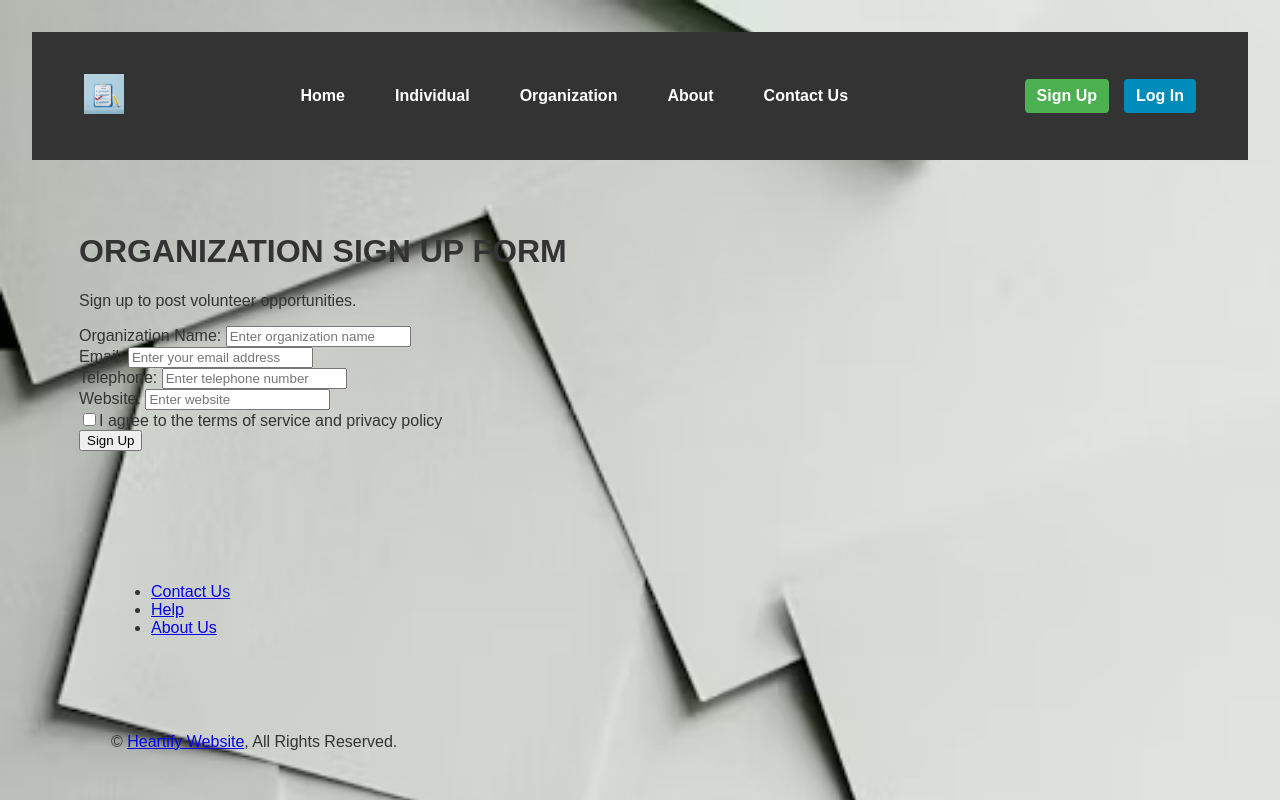
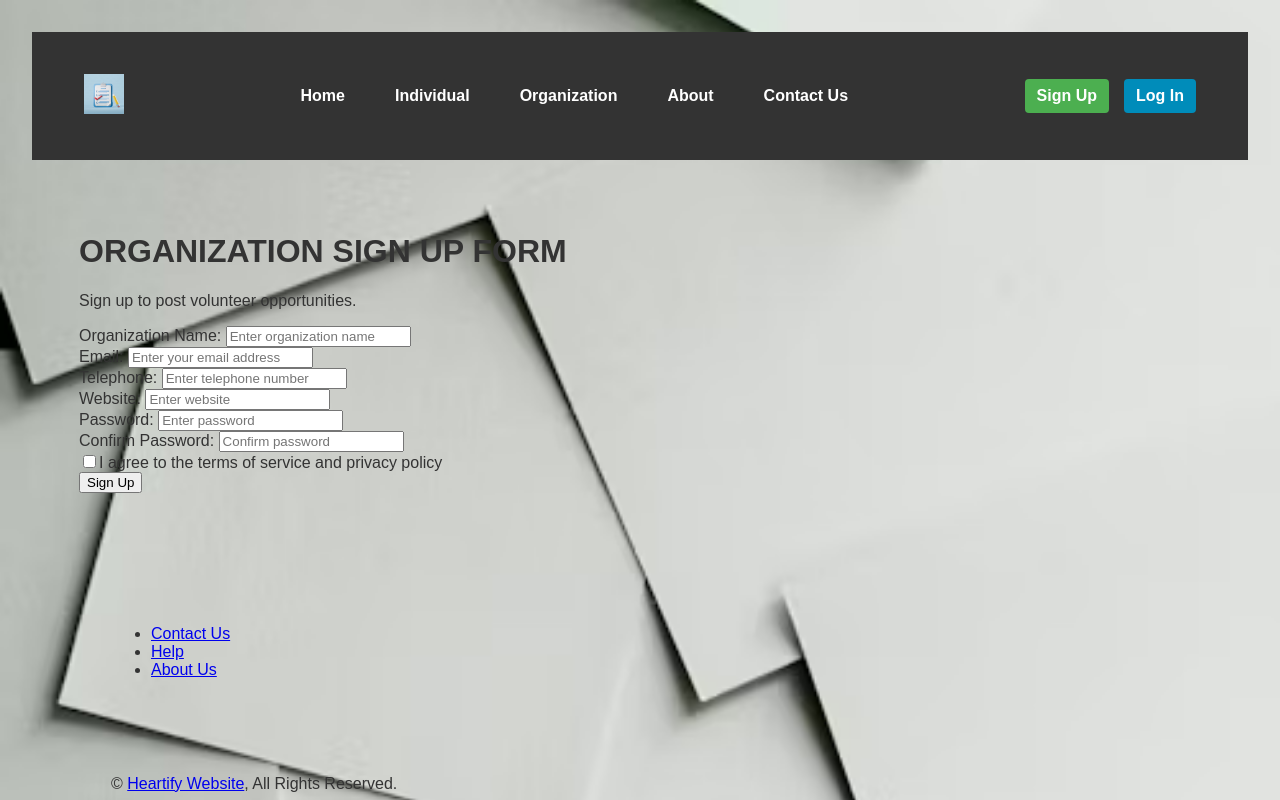
Before and after one commit to abdimalik-omar/phase2-group-project-Heartify, a React (Vite) app: page /organization-signup in a window 1280 px wide. Shown: the top 800 px of the page. Built offline with nearby package versions, Linux system fonts and the light colour scheme.

Commit message:
added password fields

```diff
--- a/src/components/OrganizationRegForm.jsx
+++ b/src/components/OrganizationRegForm.jsx
@@ -6,10 +6,12 @@ const OrganizationRegForm = () => {
     email: "",
     telephone: "",
     website: "",
+    password: "",
+    confirmPassword: "",
     terms: false,
   });
+  const [formMessage, setFormMessage] = useState("");
 
-  // Handle form changes
   const handleChange = (e) => {
     const { name, value, type, checked } = e.target;
     setFormData({
@@ -18,11 +20,15 @@ const OrganizationRegForm = () => {
     });
   };
 
-  // Handle form submission
   const handleSubmit = async (e) => {
     e.preventDefault();
+
     if (!formData.terms) {
-      alert("You must agree to the terms to proceed.");
+      setFormMessage("You must agree to the terms to proceed.");
+      return;
+    }
+    if (formData.password !== formData.confirmPassword) {
+      setFormMessage("Passwords do not match.");
       return;
     }
 
@@ -34,20 +40,22 @@ const OrganizationRegForm = () => {
       });
 
       if (response.ok) {
-        alert("Organization registered successfully!");
+        setFormMessage("Organization registered successfully!");
         setFormData({
           organizationName: "",
           email: "",
           telephone: "",
           website: "",
+          password: "",
+          confirmPassword: "",
           terms: false,
         });
       } else {
-        alert("There was a problem with your submission.");
+        setFormMessage("There was a problem with your submission.");
       }
     } catch (error) {
       console.error("Error:", error);
-      alert("Error submitting form");
+      setFormMessage("Error submitting form. Please try again.");
     }
   };
 
@@ -64,6 +72,7 @@ const OrganizationRegForm = () => {
           placeholder="Enter organization name"
           value={formData.organizationName}
           onChange={handleChange}
+          required
         />
         <br />
         <label htmlFor="o_email">Email: </label>
@@ -74,6 +83,7 @@ const OrganizationRegForm = () => {
           placeholder="Enter your email address"
           value={formData.email}
           onChange={handleChange}
+          required
         />
         <br />
         <label htmlFor="o_tphone">Telephone: </label>
@@ -84,6 +94,7 @@ const OrganizationRegForm = () => {
           placeholder="Enter telephone number"
           value={formData.telephone}
           onChange={handleChange}
+          required
         />
         <br />
         <label htmlFor="website">Website: </label>
@@ -94,6 +105,28 @@ const OrganizationRegForm = () => {
           placeholder="Enter website"
           value={formData.website}
           onChange={handleChange}
+        />
+        <br />
+        <label htmlFor="password">Password: </label>
+        <input
+          type="password"
+          id="password"
+          name="password"
+          placeholder="Enter password"
+          value={formData.password}
+          onChange={handleChange}
+          required
+        />
+        <br />
+        <label htmlFor="confirmPassword">Confirm Password: </label>
+        <input
+          type="password"
+          id="confirmPassword"
+          name="confirmPassword"
+          placeholder="Confirm password"
+          value={formData.confirmPassword}
+          onChange={handleChange}
+          required
         />
         <br />
         <input
@@ -107,6 +140,7 @@ const OrganizationRegForm = () => {
         <br />
         <button type="submit">Sign Up</button>
       </form>
+      {formMessage && <p>{formMessage}</p>}
     </div>
   );
 };
--- a/src/components/VolunteerRegForm.jsx
+++ b/src/components/VolunteerRegForm.jsx
@@ -8,6 +8,8 @@ const VolunteerRegForm = () => {
     telephone: "",
     county: "",
     experience: "",
+    password: "",
+    confirmPassword: "",
     terms: false,
   });
   const [formMessage, setFormMessage] = useState("");
@@ -22,8 +24,13 @@ const VolunteerRegForm = () => {
 
   const handleSubmit = async (e) => {
     e.preventDefault();
+
     if (!formData.terms) {
       setFormMessage("You must agree to the terms to proceed.");
+      return;
+    }
+    if (formData.password !== formData.confirmPassword) {
+      setFormMessage("Passwords do not match.");
       return;
     }
 
@@ -43,6 +50,8 @@ const VolunteerRegForm = () => {
           telephone: "",
           county: "",
           experience: "",
+          password: "",
+          confirmPassword: "",
           terms: false,
         });
       } else {
@@ -124,6 +133,28 @@ const VolunteerRegForm = () => {
           onChange={handleChange}
         />
         <br />
+        <label htmlFor="password">Password: </label>
+        <input
+          type="password"
+          id="password"
+          name="password"
+          placeholder="Enter password"
+          value={formData.password}
+          onChange={handleChange}
+          required
+        />
+        <br />
+        <label htmlFor="confirmPassword">Confirm Password: </label>
+        <input
+          type="password"
+          id="confirmPassword"
+          name="confirmPassword"
+          placeholder="Confirm password"
+          value={formData.confirmPassword}
+          onChange={handleChange}
+          required
+        />
+        <br />
         <input
           type="checkbox"
           id="accept"
```
